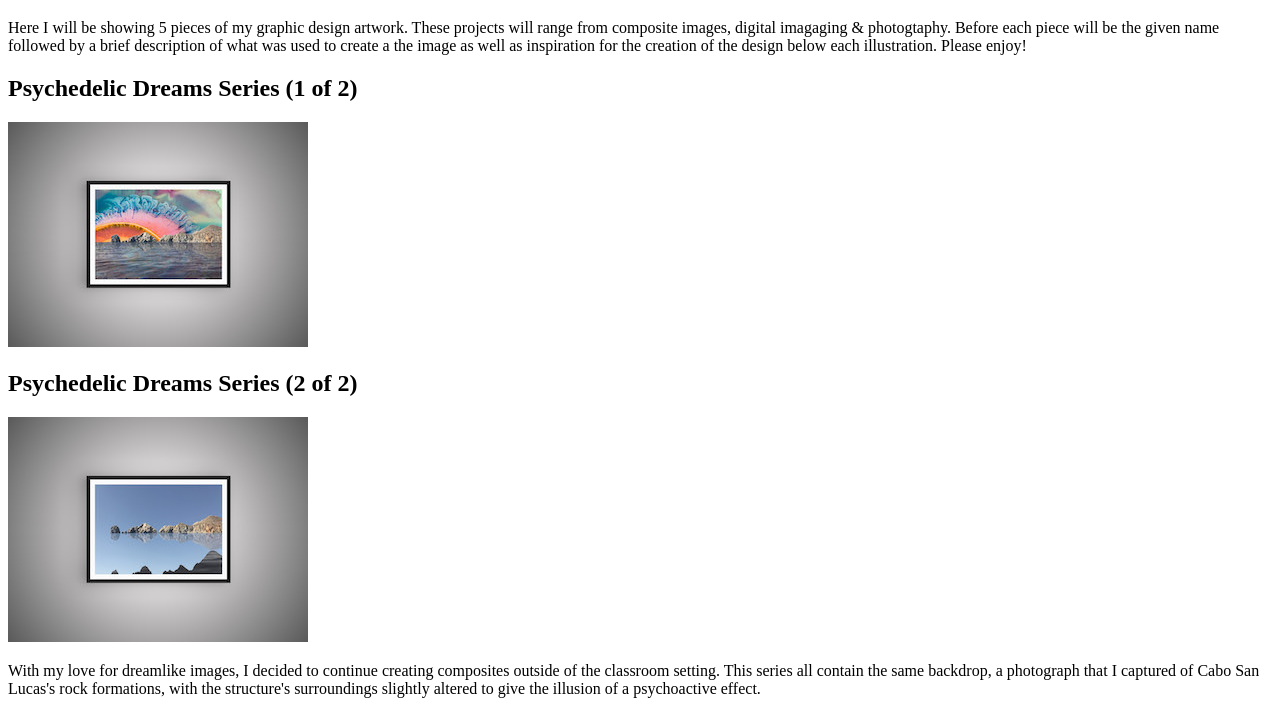
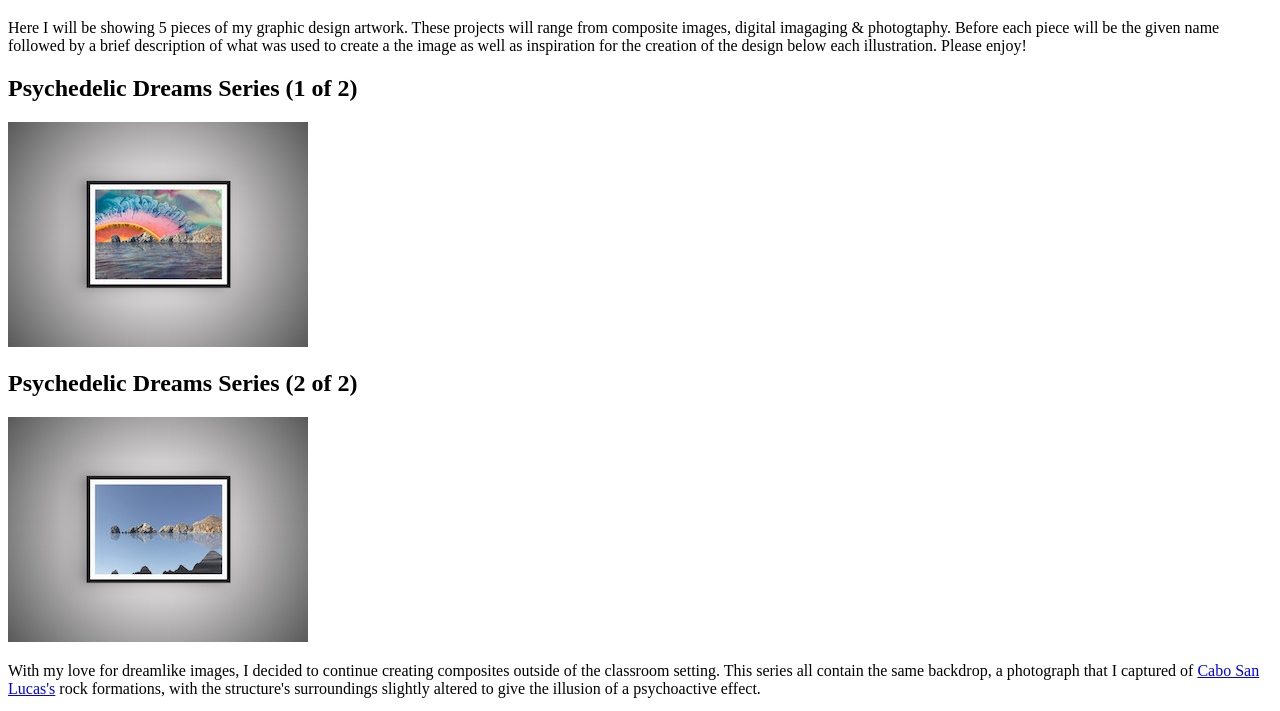
Before and after one commit to lbollenbacher/itmd361-project2, a plain HTML site: page artportfolio.html in a window 1280 px wide. Shown: the part 238-949 px from the top of the page. Drawn offline with Linux system fonts and the light colour scheme.

Commit message:
Update artportfolio.html
Line 21: Attempt on Creating Hyperlink

```diff
--- a/artportfolio.html
+++ b/artportfolio.html
@@ -18,7 +18,7 @@
     <img src="condensed_art_port/a_psychedelic_dream_series1.jpg" alt="Composite Illustration Comprised of Cabo San Lucas Rock Formation & Psychedelic Imagery">
     <h2>Psychedelic Dreams Series (2 of 2)</h2>
     <img src="condensed_art_port/a_psychedelic_dream_series2.jpg" alt="Composite Illustration Comprised of Cabo San Lucas Rock Formation & Time/Space Imagery">
-    <p>With my love for dreamlike images, I decided to continue creating composites outside of the classroom setting. This series all contain the same backdrop, a photograph that I captured of Cabo San Lucas's rock formations, with the structure's surroundings slightly altered to give the illusion of a psychoactive effect.</p>
+    <p>With my love for dreamlike images, I decided to continue creating composites outside of the classroom setting. This series all contain the same backdrop, a photograph that I captured of <a href="https://en.wikipedia.org/wiki/Cabo_San_Lucas">Cabo San Lucas's</a> rock formations, with the structure's surroundings slightly altered to give the illusion of a psychoactive effect.</p>
     <p>Adobe Photoshop</p>
     <h2>A Day at the Beach</h2>
     <img src="condensed_art_port/day_at_the_beach.jpg" alt="Beach Themed Composite Illustration Comprised of Googled Images & Psychedelic Imagery">
```
